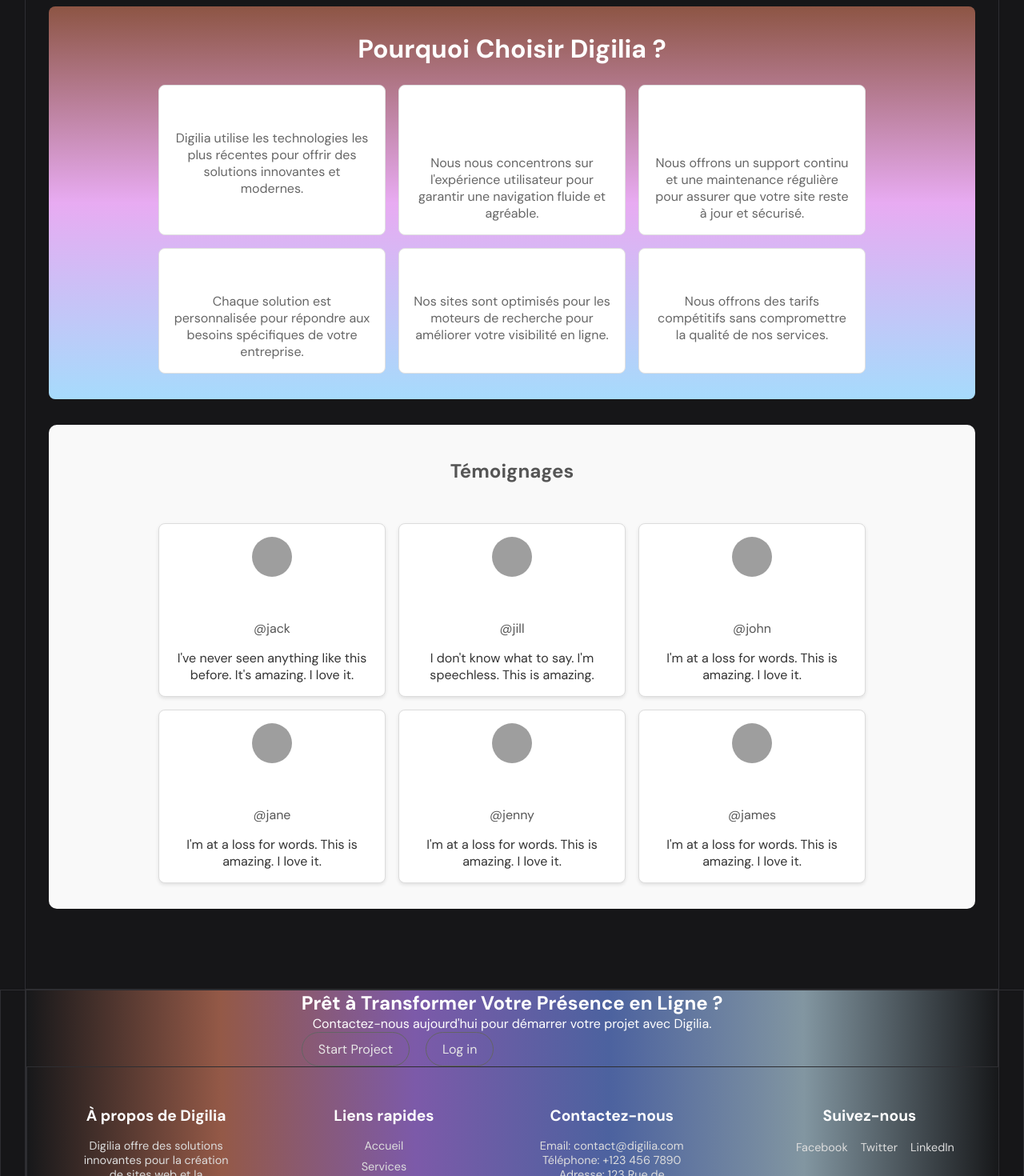
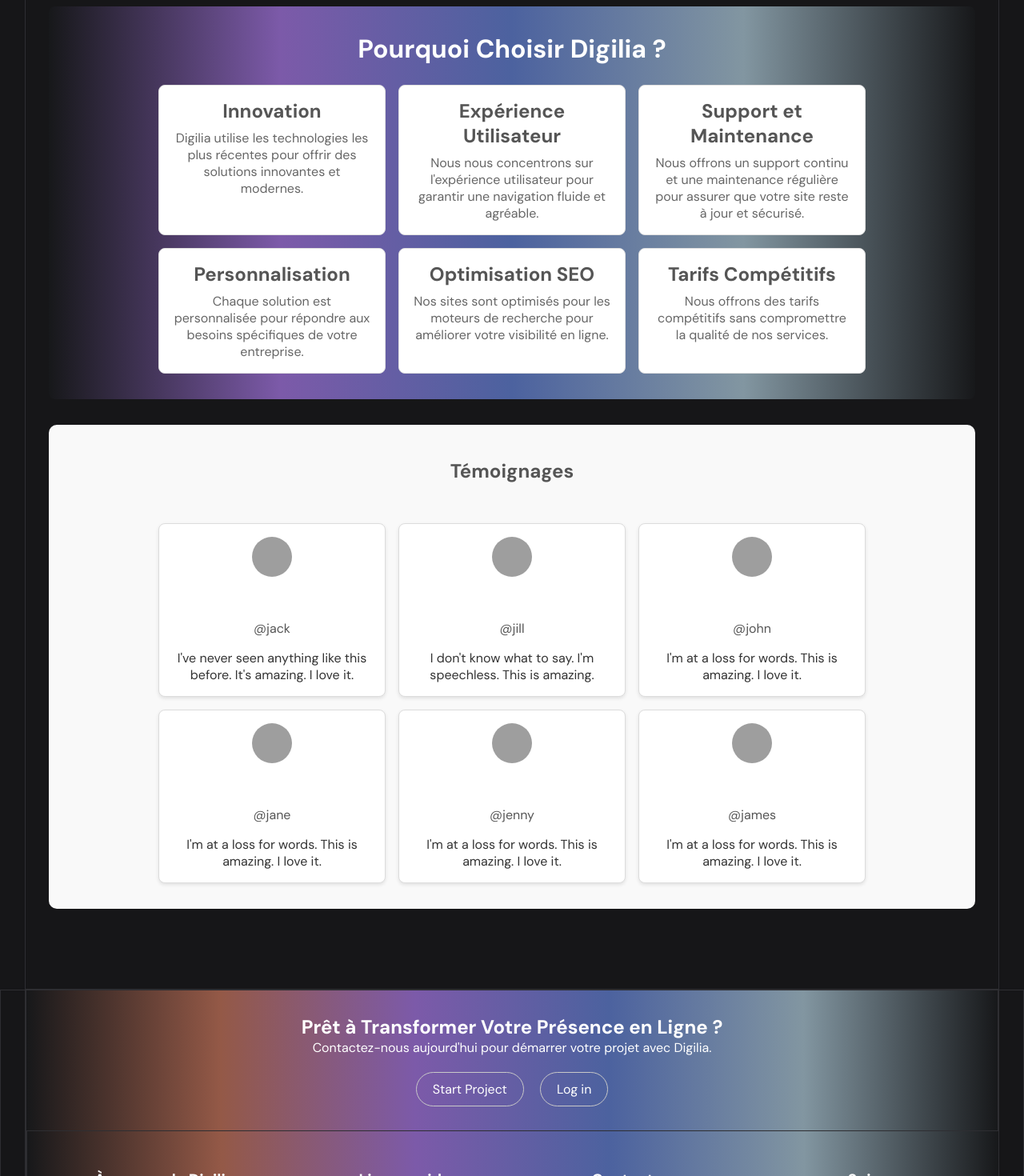
Before and after one commit to christian0015/digilia, a React (Create React App) app: page / in a window 1280 px wide. Shown: the part 1320-2790 px from the top of the page at 80% size. Built offline with nearby package versions, Linux system fonts and the light colour scheme; grey boxes are pictures that could not be loaded; a web font is replaced by a local one.

Commit message:
Second commit size and card

```diff
--- a/src/App.css
+++ b/src/App.css
@@ -331,14 +331,63 @@ footer{
   animation: linearGradientBackground 10s ease infinite;
 }
 
+.footerRappel{
+  margin: 30px 0;
+}
+
+.footerButton{
+  display: flex;
+  justify-content: center;
+  gap: 20px;
+  align-items: center;
+  margin: 20px 0 30px 0;
+}.footerButton1,.footerButton2 {
+  cursor: pointer;
+  display: flex;
+  align-items: center;
+  color: #ffffff;
+  border: rgb(200, 200, 200) solid 1px;
+  padding: 10px 20px;
+  border-radius: 50px;
+  transition: 1s;
+}.footerButton1:hover,.footerButton2:hover {
+  background-color: #2E2E32;
+  color: #cecece;
+  border: rgb(50, 50, 50) solid 1px;
+  padding: 10px 20px;
+  border-radius: 50px;
+  transition: .2s;
+}
+
+
 @media only screen and (max-width:768px) {
+
+  .headLeft{
+    padding: 7px;
+    min-width: 0px;
+    border: #2E2E32 solid .01px;
+  }.headRight{
+    padding: 7px;
+    min-width: 0px;
+    border: #2E2E32 solid .01px;
+  }.header{
+    display: flex;
+    justify-content: space-between;
+    align-items: center;
+    width: 100%;
+    padding: 20px 25px 20px 30px;
+    /* background: linear-gradient(to right, #17181A, #7C5AA9, #B67058, #4C629F, #8296A1, #17181A); */
+    border: #2E2E32 solid .01px;
+    animation: linearGradientBackground 10s ease infinite;
+  }
+
   header .headerButton .headerButton1, header .headerButton .headerButton2{
     display: none;
   }
 
   main{
-    margin: 0 30.8px;
-    padding: 0 0 100px 0;
+    margin: 0 15px;
+    padding: 0 0 0 0;
   }
 
   .hero{
@@ -369,66 +418,42 @@ footer{
 }
 
 section{
-  width: 88%;
-  display: flex;
-  flex-direction: column;
-  justify-content: center;
+  display: flex;justify-content: center;
+  margin-bottom: 50px;
 }
-
 
 
 .MarqueeDemo{
   display: flex;
   margin: 150px 0px 20px 0px;
 }
-.marquee-wrapper {
-  overflow: hidden;
-  position: relative;
-  width: 100%;
-  height: 100px; /* Ajuste la hauteur selon le besoin */
-}.marquee-wrapper::after{
-  position: absolute;
-  content: '';
-  top: 0;
-  left: 0;
-  width: 100%;
-  height: 50%;
-  display: flex;
-  /* margin: 150px 80px 20px 80px; */
-  border-image: 0 fill linear-gradient(to right,#161618,transparent, transparent, transparent, transparent, #161618);
-}
 
 .marquee-content {
-  display: flex;
-  white-space: nowrap;
-  position: relative;
-  will-change: transform;
   animation: marquee 10s linear infinite;
-  animation-play-state: running; /* Animation en cours par défaut */
-}.marquee-content:hover{
-  animation-play-state: paused; /* Animation en pause au survol */
 }
 
 .marquee-item {
   padding: 0 .5rem; /* Ajuste le padding selon le besoin */
-  flex: none; /* Empêche les éléments de se réduire */
-  display: flex;
-  align-items: center;
-  justify-content: center;
 }
 .marquee-item img{
   width: 45px;
   height: 45px;
-  object-fit: contain;
-  border-radius: 50%;
 }
 
-@keyframes marquee {
-  0% {
-    transform: translateX(0);
-  }
-  100% {
-    transform: translateX(-100%);
-  }
+
+.footLeft{
+  padding: 7px;
+  min-width: 0px;
+  border: #2E2E32 solid .01px;
+}.footRight{
+  padding: 7px;
+  min-width: 0px;
+  border: #2E2E32 solid .01px;
+}
+footer{
+  background-color: #161618;
+  border: #2E2E32 solid .01px;
+  width: 100%;
+  animation: linearGradientBackground 10s ease infinite;
 }
 }
--- a/src/App.js
+++ b/src/App.js
@@ -43,7 +43,7 @@ function Marquee() {
   };
 
   useEffect(() => {
-    const interval = setInterval(updateItems, 50); // Vérifier régulièrement
+    const interval = setInterval(updateItems, 50); // Vérifier la chaine marquee
     return () => clearInterval(interval);
   }, []);
 
@@ -148,11 +148,11 @@ function App() {
         </div>
 
 
-        <section>
+        <section id='services'>
           <ComponentService/>
         </section>
 
-        <section>
+        <section id='about'>
 
           <ComponentRaison/>
           {/* <div>
@@ -195,18 +195,16 @@ function App() {
       <div className="foot">
         <div className="footLeft"></div>
         <footer>
-        <section>
-          <div>
-          <h2>Prêt à Transformer Votre Présence en Ligne ?</h2>
-          <p>
-            Contactez-nous aujourd'hui pour démarrer votre projet avec Digilia.
-          </p>
-          <div className="heroButton">
-            <div className="heroButton1">Start Project</div>
-            <div className="heroButton2">Log in</div>
+          <div className='footerRappel'>
+            <h2>Prêt à Transformer Votre Présence en Ligne ?</h2>
+            <p>
+              Contactez-nous aujourd'hui pour démarrer votre projet avec Digilia.
+            </p>
+            <div className="footerButton">
+              <div className="footerButton1">Start Project</div>
+              <div className="footerButton2">Log in</div>
+            </div>
           </div>
-          </div>
-        </section>
           <ComponentFooter/>
         </footer>
         <div className='footRight'></div>
--- a/src/components/ComponentFooter.css
+++ b/src/components/ComponentFooter.css
@@ -41,6 +41,8 @@
   margin: 0 0.5rem;
   color: #ddd;
   text-decoration: none;
+  display: flex;
+  flex-wrap: wrap;
 }
 
 .footer-section .social-links a:hover {
@@ -52,3 +54,10 @@
   padding-top: 1rem;
   font-size: 0.8rem;
 }
+@media only screen and (max-width:768px) {
+    .footer-section {
+        margin: 1rem 0;
+        max-width: 240px;
+      }
+
+}
--- a/src/components/ComponentFooter.js
+++ b/src/components/ComponentFooter.js
@@ -4,7 +4,7 @@ import './ComponentFooter.css';
 const Footer = () => {
   return (
     <footer className="footer">
-      <div className="footer-container">
+      <div className="footer-container" id='contact'>
         <div className="footer-section">
           <h3>À propos de Digilia</h3>
           <p>Digilia offre des solutions innovantes pour la création de sites web et la digitalisation des entreprises.</p>
@@ -12,7 +12,7 @@ const Footer = () => {
         <div className="footer-section">
           <h3>Liens rapides</h3>
           <ul>
-            <li><a href="#home">Accueil</a></li>
+            <li><a href="#hero">Accueil</a></li>
             <li><a href="#services">Services</a></li>
             <li><a href="#about">À propos</a></li>
             <li><a href="#contact">Contact</a></li>
@@ -20,16 +20,18 @@ const Footer = () => {
         </div>
         <div className="footer-section">
           <h3>Contactez-nous</h3>
-          <p>Email: contact@digilia.com</p>
-          <p>Téléphone: +123 456 7890</p>
-          <p>Adresse: 123 Rue de l'Innovation, Casablanca</p>
+          <p>Email: christiantukundastocklin@gmail.com</p>
+          <p>Téléphone: +212 63 46 99 940</p>
+          <p>Adresse: L020 Rue Gauthier, Casablanca</p>
         </div>
         <div className="footer-section">
           <h3>Suivez-nous</h3>
           <div className="social-links">
-            <a href="https://facebook.com" target="_blank" rel="noopener noreferrer">Facebook</a>
-            <a href="https://twitter.com" target="_blank" rel="noopener noreferrer">Twitter</a>
-            <a href="https://linkedin.com" target="_blank" rel="noopener noreferrer">LinkedIn</a>
+            <a href="https://www.tiktok.com/@christian_tukunda" target="_blank" rel="noopener noreferrer">Tiktok</a>
+            <a href="https://www.instagram.com/christian_tukunda" target="_blank" rel="noopener noreferrer">Instagram</a>
+            <a href="https://facebook.com/christiantukundas" target="_blank" rel="noopener noreferrer">Facebook</a>
+            <a href="https://twitter.com/christiantukunda" target="_blank" rel="noopener noreferrer">Twitter</a>
+            <a href="https://linkedin.com/christiantukunda" target="_blank" rel="noopener noreferrer">LinkedIn</a>
           </div>
         </div>
       </div>
--- a/src/components/ComponentRaison.css
+++ b/src/components/ComponentRaison.css
@@ -3,6 +3,7 @@
   background-color: #f9f9f9;
   /* background: linear-gradient(#A6DBFC, #E8ABF2); */
   background: linear-gradient(#8D5544, #E8ABF2  , #A6DBFC);
+  background: linear-gradient(to right, #17181A, #7C5AA9, #4C629F, #8296A1, #17181A);
   border-radius: 8px;
   text-align: center;
   margin: 2rem 0;
@@ -36,6 +37,7 @@
 }
 
 .choisir-name {
+  color: #555;
   font-size: 1.5rem;
   margin-bottom: 0.5rem;
 }
@@ -44,3 +46,16 @@
   font-size: 1rem;
   color: #666;
 }
+
+@media only screen and (max-width:768px) {
+.choisir-container {
+  padding: 1rem;
+  margin: 1rem 0;
+  width: 85%;
+}
+.choisir-title {
+  font-size: 20px;
+  margin-bottom: 1.5rem;
+}
+
+}
--- a/src/components/ComponentService.css
+++ b/src/components/ComponentService.css
@@ -4,6 +4,7 @@
     background-color: #050518;
     background: linear-gradient(#A6DBFC, #E8ABF2);
     background: radial-gradient(#A6DBFC,#8D5544, #E8ABF2);
+    background: linear-gradient(to right, #7C5AA9, #B67058, #4C629F, #8296A1);
     width: 90%;
     border-radius: 8px;
     text-align: center;
@@ -22,8 +23,8 @@
   }
 
   .service-item {
-    background-color: rgb(255, 255, 255);
-    border: 1px solid #c56812;
+    background-color: rgb(255, 249, 252);
+    border: 1px solid #887400;
     border-radius: 8px;
     padding: 1rem;
     width: 250px;
@@ -50,3 +51,15 @@
     font-size: 1rem;
     color: #666;
   }
+
+  @media only screen and (max-width:768px) {
+ .service-container {
+    padding: 1rem;
+    width: 85%;
+  }
+  .service-item {
+    padding: 1rem;
+    width: 300px;
+  }
+
+  }
--- a/src/components/ComponentTemoignage.css
+++ b/src/components/ComponentTemoignage.css
@@ -27,6 +27,11 @@
   padding: 1rem;
   width: 250px;
   box-shadow: 0 2px 4px rgba(0, 0, 0, 0.1);
+  transition: transform 0.3s ease-in-out;
+}
+.review-card:hover {
+  transform: scale(1.05);
+  transition: transform 0.3s ease-in-out;
 }
 
 .review-avatar {
@@ -50,3 +55,20 @@
   font-size: 1rem;
   color: #333;
 }
+
+@media only screen and (max-width:768px) {
+.testimonials {
+    padding: 1rem;
+    background-color: #f9f9f9;
+    text-align: center;
+    width: 85%;
+  }
+.testimonials h2{
+    font-size: 20px;
+}.review-card {
+    padding: 1rem;
+    width: 300px;
+    box-shadow: 0 2px 4px rgba(0, 0, 0, 0.1);
+  }
+
+}
```
